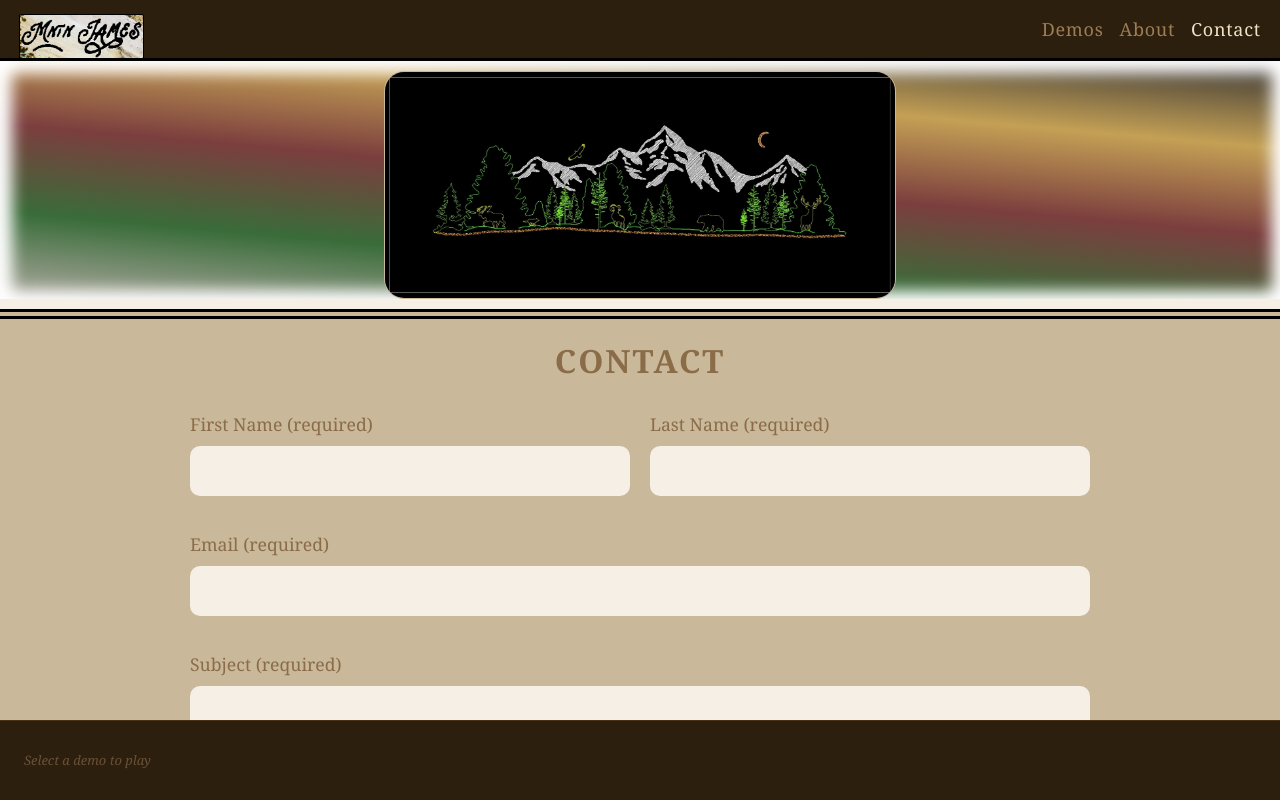
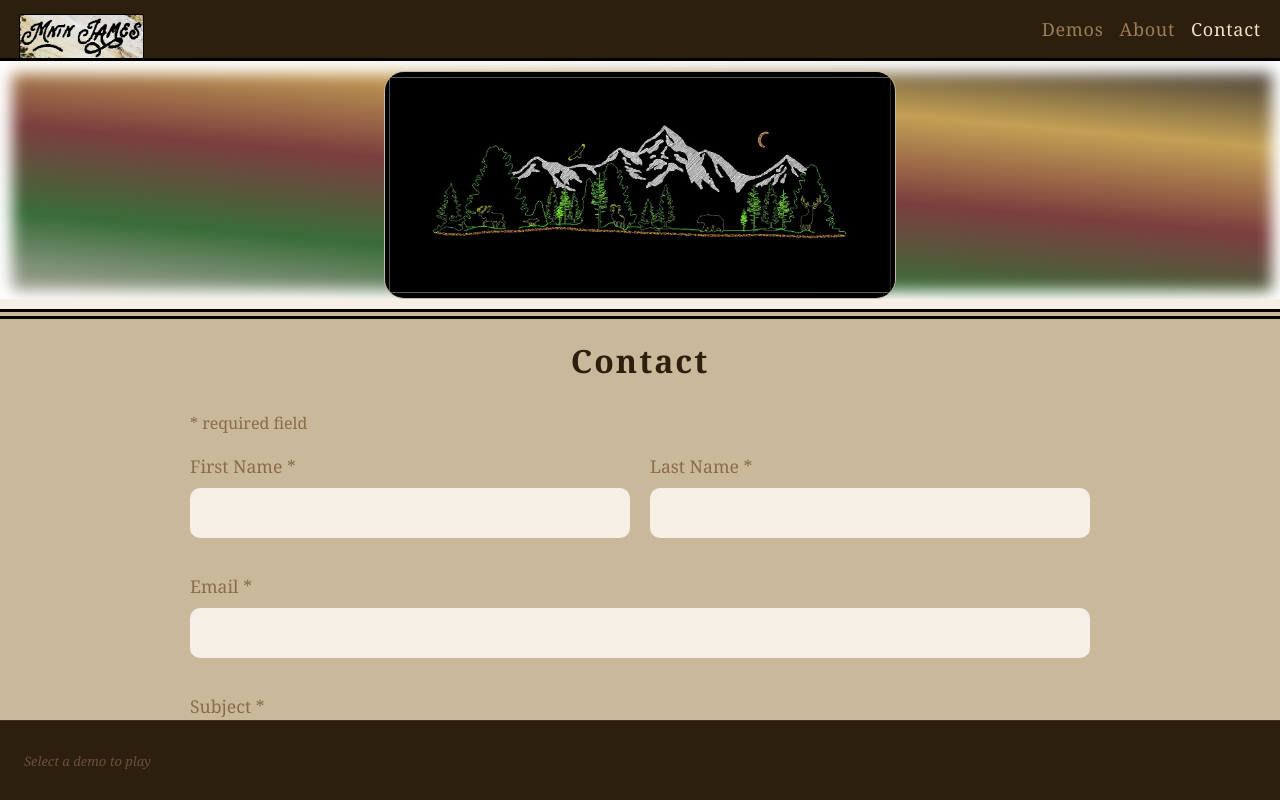
Before and after one commit to topmiljm/mntnjames-music, a React (Vite) app: page /contact in a window 1280 px wide. Shown: the top 800 px of the page. Built offline with nearby package versions, Linux system fonts and the light colour scheme.

Commit message:
contact page required * & styling

```diff
--- a/src/App.css
+++ b/src/App.css
@@ -738,7 +738,8 @@ button {
   font-weight: 700;
   margin-bottom: 20px;
   letter-spacing: 2px;
-  color: var(--text-muted);
+  color: var(--text-primary);
+  font-family: Georgia, serif;
 }
 
 .contact-form {
@@ -746,6 +747,10 @@ button {
   flex-direction: column;
   gap: 36px;
   margin-top: 30px;
+}
+
+.contact-form p {
+  margin-bottom: 20px;
 }
 
 .name-row {
--- a/src/pages/ContactPage.jsx
+++ b/src/pages/ContactPage.jsx
@@ -7,36 +7,36 @@ export default function ContactPage() {
 
             <div className="contact-page">
                 <div className="contact-container">
-                    <h1 className="contact-title">CONTACT</h1>
+                    <h1 className="contact-title">Contact</h1>
                     <form className="contact-form">
                         <div className="form-section">
-
+                            <p>* required field</p>
                             <div className="name-row">
                                 <div className="field-group">
-                                    <span>First Name (required)</span>
+                                    <span>First Name *</span>
                                     <input type="text" maxLength={50} required />
                                 </div>
 
                                 <div className="field-group">
-                                    <span>Last Name (required)</span>
+                                    <span>Last Name *</span>
                                     <input type="text" maxLength={50} required />
                                 </div>
                             </div>
                         </div>
 
                         <div className="field-group">
-                            <span>Email (required)</span>
+                            <span>Email *</span>
                             <input type="email" maxLength={50} required />
                         </div>
 
                         <div className="field-group">
-                            <span>Subject (required)</span>
+                            <span>Subject *</span>
                             <input type="text" maxLength={125} required />
                         </div>
 
                         <div className="field-group">
-                            <span>Message (required)</span>
-                            <textarea rows="6" required />
+                            <span>Message *</span>
+                            <textarea rows="6" maxLength={500} required />
                         </div>
 
                         <button type="submit" className="contact-submit">
```
Also changed, not shown: src/data/tracks.jsx (renamed from src/data/tracks.js).
